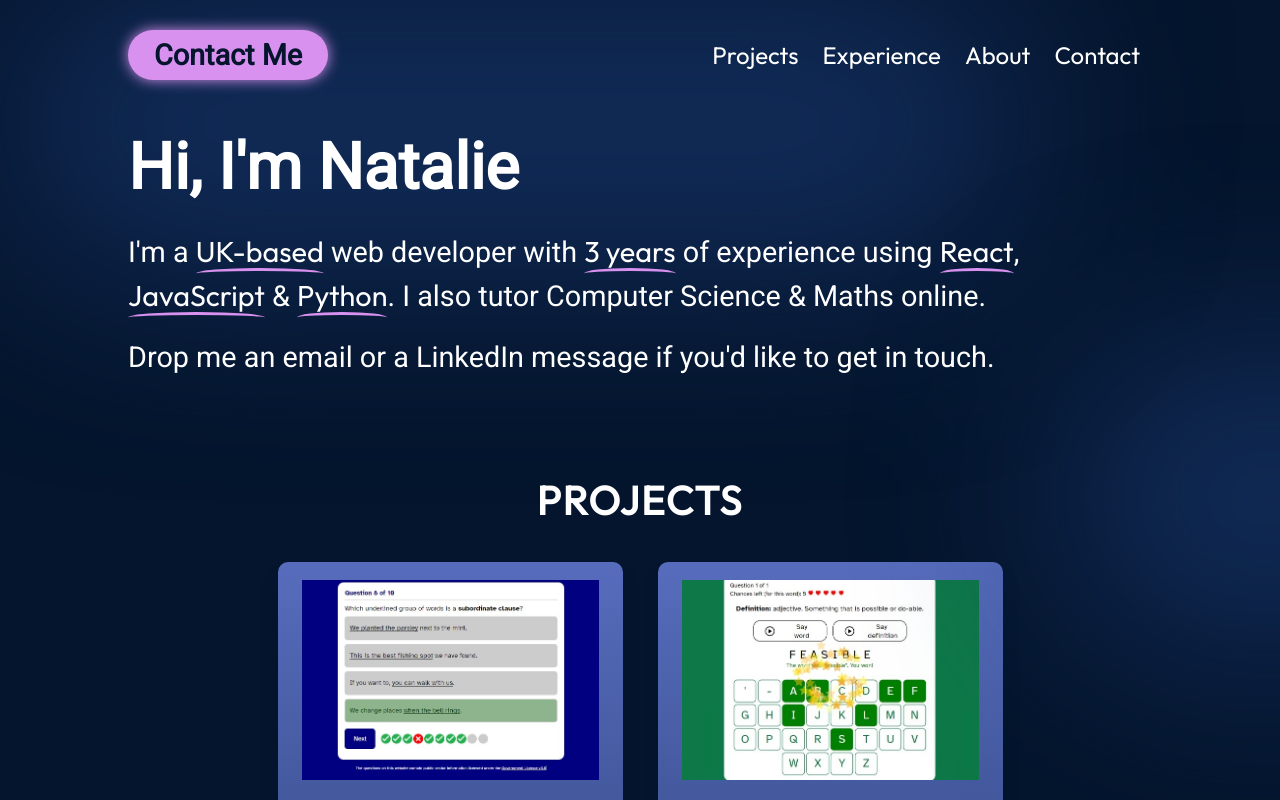
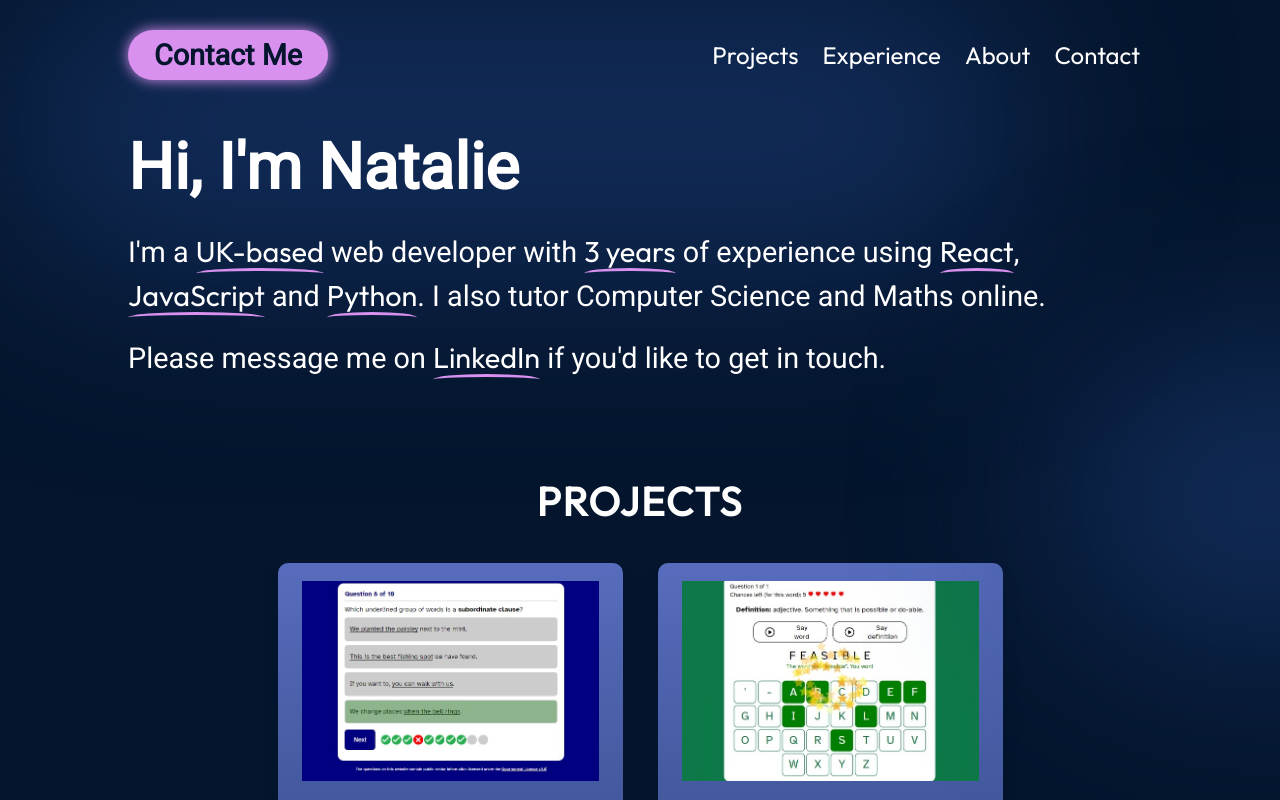
Before and after one commit to Nadia982/portfolio-2024-05, a React (Vite) app: page / in a window 1280 px wide. Shown: the top 800 px of the page. Built offline with nearby package versions, Linux system fonts and the light colour scheme.

Commit message:
updates to Hero section

```diff
--- a/src/components/Hero/Hero.jsx
+++ b/src/components/Hero/Hero.jsx
@@ -8,10 +8,10 @@ export const Hero = () => {
       <div className={styles.content}>
         <h1 className={styles.title}>Hi, I'm Natalie</h1>
         <p className={styles.description}>
-          I'm a <span className={styles.emphasis}>UK-based</span> web developer with <span className={styles.emphasis}>3&nbsp;years</span> of experience using <span className={styles.emphasis}>React</span>, <span className={styles.emphasis}>JavaScript</span> & <span className={styles.emphasis}>Python</span>. I also tutor Computer&nbsp;Science & Maths online.
+          I'm a <span className={styles.emphasis}>UK-based</span> web developer with <span className={styles.emphasis}>3&nbsp;years</span> of experience using <span className={styles.emphasis}>React</span>, <span className={styles.emphasis}>JavaScript</span> and <span className={styles.emphasis}>Python</span>. I also tutor Computer&nbsp;Science and Maths online.
         </p>
         <p className={styles.description}>
-          Drop me an email or a LinkedIn message if you'd like to get
+          Please message me on <a className={styles.emphasisLink} href="https://www.linkedin.com/in/natalie-g-b947331a/" >LinkedIn</a> if you'd like to get
           in touch.
         </p>
 
--- a/src/components/Hero/Hero.module.css
+++ b/src/components/Hero/Hero.module.css
@@ -41,7 +41,7 @@
   margin-bottom: 18px;
 }
 
-.emphasis {
+.emphasis, .emphasisLink {
 position: relative;
   /* text-decoration: underline wavy #d891ef;
   /* text-decoration: underline wavy #EB6534; */
@@ -51,7 +51,7 @@ position: relative;
   /* text-underline-position: under; */
 }
 
-.emphasis:after{
+.emphasis:after, .emphasisLink:after{
   content: "";
   position: absolute;
   width: 100%;
@@ -60,6 +60,19 @@ left: 0;
 bottom: -10px;
 border-radius: 50%;
 height: 8px;
+}
+
+.emphasisLink {
+  color: inherit;
+  text-decoration: none;
+}
+
+.emphasisLink:visited {
+  color: #edd1f7;
+}
+
+.emphasisLink:hover {
+  color: #d891ef;
 }
 
 .contactBtn {
```
